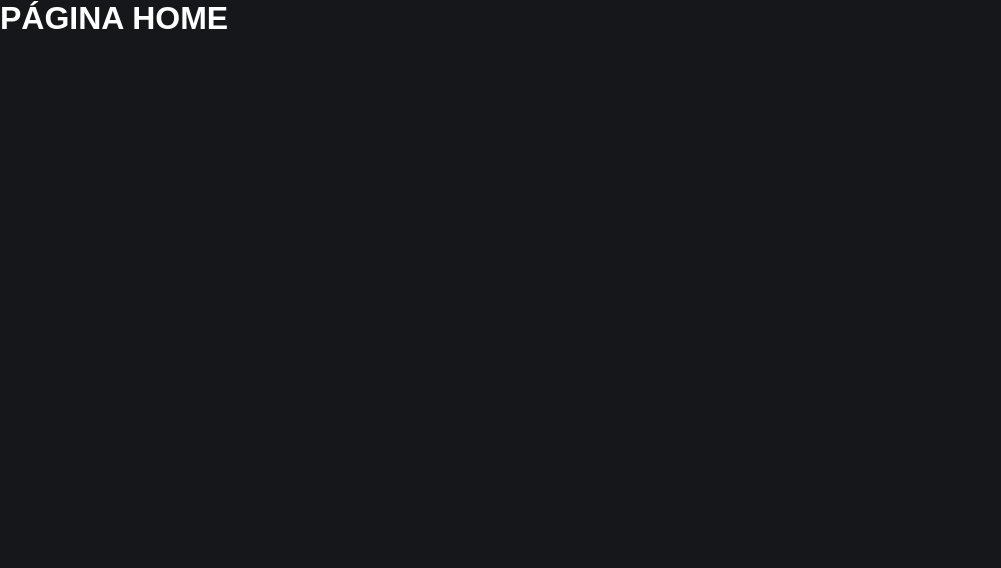
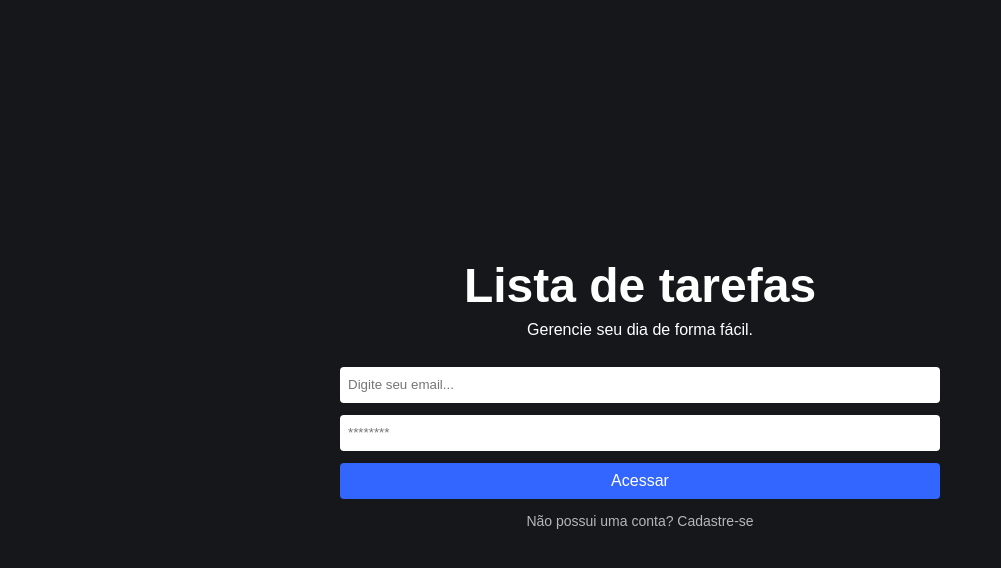
Before and after one commit to lucasagapitosilva/lista-de-tarefas, a React (Create React App) app: page / in a window 1280 px wide. Shown: the top 568 px of the page, without its empty margins (0-1001 px from the left). Built offline with nearby package versions, Linux system fonts and the light colour scheme.

Commit message:
Criando rotas e estruturação do componente Home

```diff
--- a/src/Pages/Home/index.js
+++ b/src/Pages/Home/index.js
@@ -3,11 +3,51 @@
 import { db, auth } from '../../firebase';
 import { useState, useEffect } from 'react';
 import { signInWithEmailAndPassword, } from 'firebase/auth';
+import { Link } from 'react-router-dom';
 
 export default function Home() {
+
+    const [email, setEmail] = useState('');
+    const [password, setPassword] = useState('');
+
+    function handleLogin(event) {
+        event.preventDefault();
+
+        if(email !== '' && password !== '') {
+            alert('clicou')
+        } else {
+            alert('Preencha o formulário')
+        }
+    }
+
     return(
-        <div>
-            <h1>PÁGINA HOME</h1>
+        <div className="home-container">
+            <h1>Lista de tarefas</h1>
+            <span>Gerencie seu dia de forma fácil.</span>
+
+            <form className="form" onSubmit={handleLogin}>
+                <input
+                type="text"
+                placeholder="Digite seu email..."
+                value={email}
+                onChange={ event => setEmail(event.target.value)}
+                />
+
+                <input
+                autoComplete={false}
+                type="password"
+                placeholder="********"
+                value={password}
+                onChange={ event => setPassword(event.target.value)}
+                />
+
+                <button type="submit">Acessar</button>
+            </form>
+
+            <Link to="/register" className="button-link">
+             Não possui uma conta? Cadastre-se
+            </Link>
+
         </div>
     )
 }
--- a/src/Pages/Home/style.css
+++ b/src/Pages/Home/style.css
@@ -0,0 +1,56 @@
+.home-container {
+    display: flex;
+    flex-direction: column;
+    align-items: center;
+    justify-content: center;
+    height: 100vh;
+    width: 100%;
+}
+
+.home-container h1 {
+    font-size: 48px;
+    margin-bottom: 8px;
+}
+
+.home-container span {
+    margin-bottom: 28px;
+}
+
+.form {
+    display: flex;
+    flex-direction: column;
+    width: 90%;
+    max-width: 600px;
+}
+
+.form input {
+    border: 0;
+    margin-bottom: 12px;
+    height: 36px;
+    border-radius: 4px;
+    padding: 0 8px;
+}
+
+.form button {
+    height: 36px;
+    border: 0;
+    border-radius: 4px;
+    background-color: #3366FF;
+    color: #FFF;
+    font-size: 16px;
+}
+
+.form textarea {
+    margin-bottom: 12px;
+    border: 0;
+    height: 90px;
+    resize: none;
+    border-radius: 4px;
+}
+
+.button-link {
+    color: #B4B8BB;
+    text-decoration: none;
+    margin: 14px 0;
+    font-size: 14px;
+}
```
